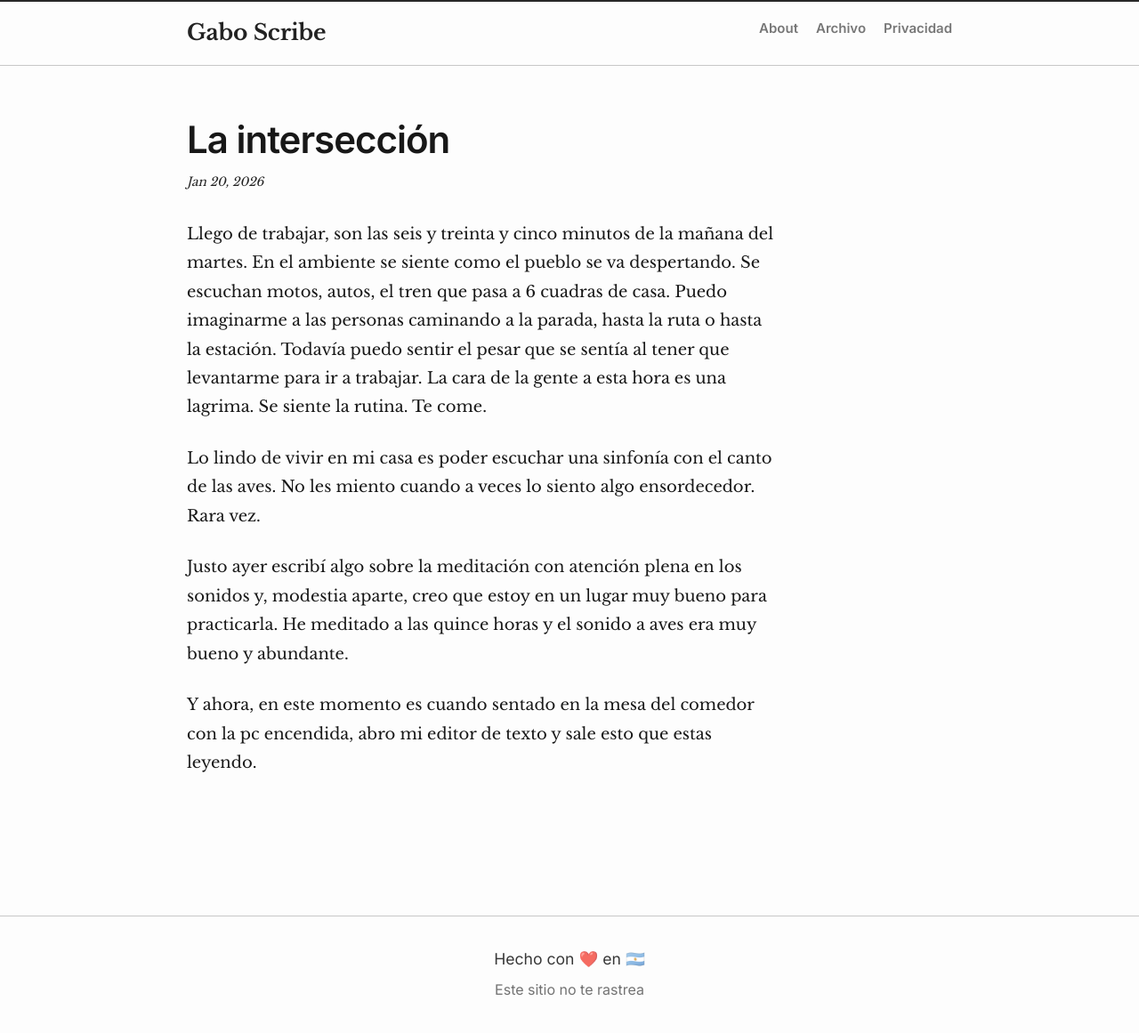
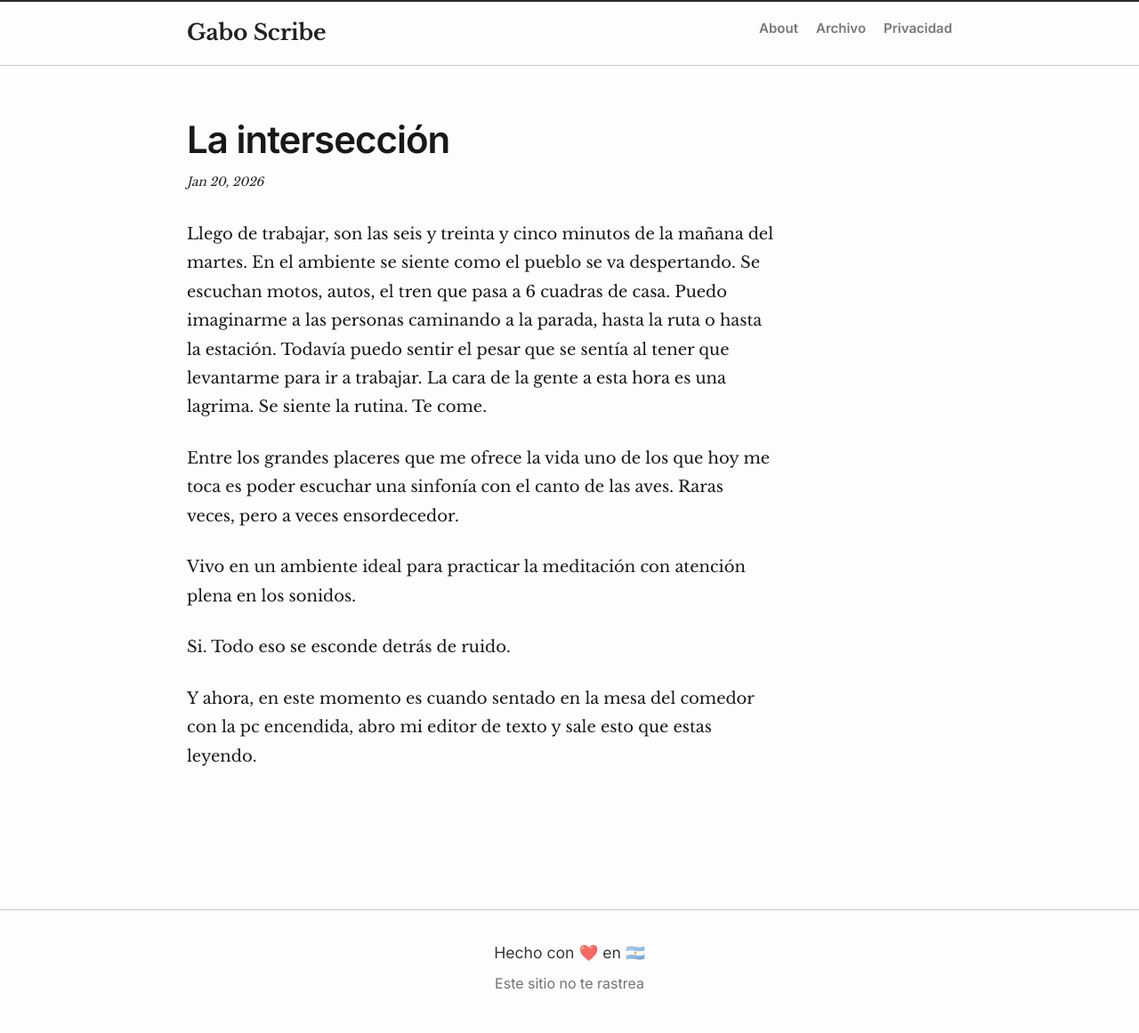
Before and after one commit to gsplay/blog, a Jekyll site: the page built from _posts/2026-01-20-La-interseccion.markdown, in a window 1280 px wide. Shown: the whole page at 89% size. Built offline with Jekyll 4.4.1, drawn with Linux system fonts in a browser that asks for light colours.

Commit message:
Actualizar 2026-01-20-La-interseccion.markdown

```diff
--- a/_posts/2026-01-20-La-interseccion.markdown
+++ b/_posts/2026-01-20-La-interseccion.markdown
@@ -4,10 +4,13 @@ title:  "La intersección"
 date:   2026-01-20 07:00:00 -0300
 categories: blog
 ---
-Llego de trabajar, son las seis y treinta y cinco minutos de la mañana del martes. En el ambiente se siente como el pueblo se va despertando. Se escuchan motos, autos, el tren que pasa a 6 cuadras de casa. Puedo imaginarme a las personas caminando a la parada, hasta la ruta o hasta la estación. Todavía puedo sentir el pesar que se sentía al tener que levantarme para ir a trabajar. La cara de la gente a esta hora es una lagrima. Se siente la rutina. Te come.
+Llego de trabajar, son las seis y treinta y cinco minutos de la mañana del martes. En el ambiente se siente como el pueblo se va despertando.
+Se escuchan motos, autos, el tren que pasa a 6 cuadras de casa. Puedo imaginarme a las personas caminando a la parada, hasta la ruta o hasta la estación. Todavía puedo sentir el pesar que se sentía al tener que levantarme para ir a trabajar. La cara de la gente a esta hora es una lagrima. Se siente la rutina. Te come.
 
-Lo lindo de vivir en mi casa es poder escuchar una sinfonía con el canto de las aves. No les miento cuando a veces lo siento algo ensordecedor. Rara vez.
+Entre los grandes placeres que me ofrece la vida uno de los que hoy me toca es poder escuchar una sinfonía con el canto de las aves. Raras veces, pero a veces ensordecedor.
 
-Justo ayer escribí algo sobre la meditación con atención plena en los sonidos y, modestia aparte, creo que estoy en un lugar muy bueno para practicarla. He meditado a las quince horas y el sonido a aves era muy bueno y abundante.
+Vivo en un ambiente ideal para practicar la meditación con atención plena en los sonidos.
+
+Si. Todo eso se esconde detrás de ruido.
 
 Y ahora, en este momento es cuando sentado en la mesa del comedor con la pc encendida, abro mi editor de texto y sale esto que estas leyendo.
```
